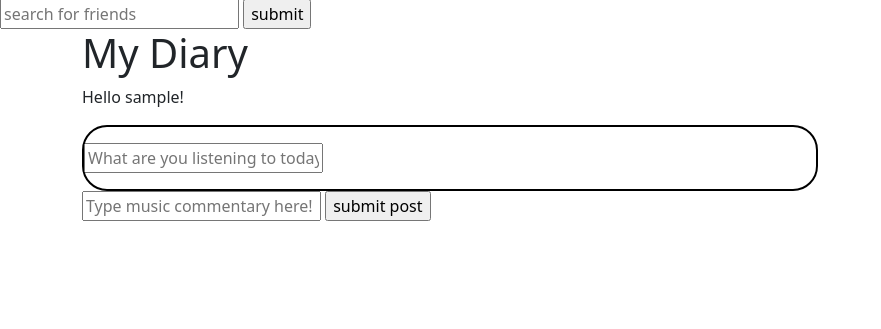
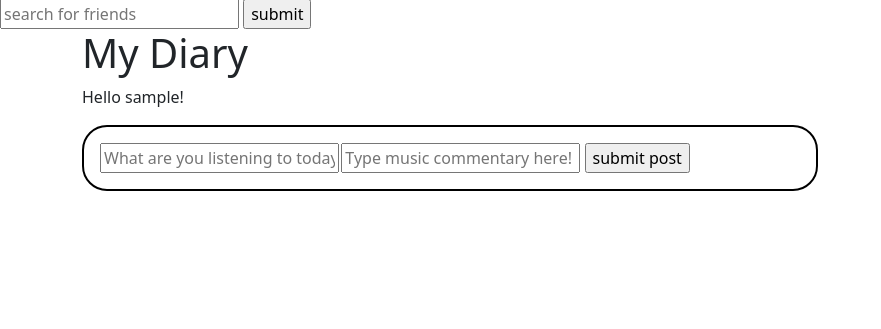
Before and after one commit to rach0101/Music_Diary_Hackbright_Project, a Flask app: a page that uses templates/diary.html in a window 1280 px wide. Shown: the part 49-378 px from the top of the page, without its empty margins (0-881 px from the left). Run offline with Flask 2, Linux system fonts and the light colour scheme; the visitor is signed in with stand-in values (Sample User, id 1); data that the repository does not hold is empty.

Commit message:
Add padding to posts

```diff
--- a/templates/diary.html
+++ b/templates/diary.html
@@ -52,32 +52,28 @@
 
     {% if read_write %}
     <div class="row">
+        <!-- parent col -->
         <div class="col-8">
-            <div id="create_post" class="post">
 
+            <div id="create_post" class="post p-3">
+                <!-- create row to make nested columns -->
+                <div class="row">
                     <div id="song_data">
 
                     </div>
 
-                <div>
+                    <div class="col-4">
                         <form id="music_search_form">
-                        <p>
-                            <p>
                             <input type="text" placeholder="What are you listening to today?" id="music_search_input">
-                            </p>
-                        </p>
                         </form>
                     </div>
-            </div>
-        </div>
-    </div>
 
-    <div class="row">
-        <div class="col-8">
-            <div id="populate_music_post">
+                    <div class="col-8" id="populate_music_post">
+
                             <form id="submit_final_post" action="/save_song_to_database" method="POST">
                                 <!-- add hidden input fields here where i can save values
                                 to send to the server -->
+
                                 <input type="hidden" id="song_name" name="name" value="id">
                                 <input type="hidden" id="song_url" name="url" value="id">
                                 <input type="hidden" id="song_img" name="img" value="id">
@@ -86,9 +82,16 @@
                                 <input type="hidden" id="artist_name" name="artist" value="id">
                                 <input type="hidden" id="artist_url" name="artist_url" value="id">
 
+
                                 <input id="comment" type="text" name="post_content" placeholder="Type music commentary here!">
+
+
                                 <input type="submit" value="submit post">
+
                             </form>
+
+                    </div>
+                </div>
             </div>
         </div>
     </div>
@@ -107,7 +110,7 @@
     {% for post in posts %}
     <div class="row">
         <div class="col-8">
-            <div class="post" id="{{post.post_id}}">
+            <div class="post p-3" id="{{post.post_id}}">
                 <img src="{{post.music_img}}">
                 <a href="{{post.music_url}}">{{post.music_title}} </a>
                 <div><a href="{{post.artist_url}}">{{post.artist_name}} </a> </div>
```
Lines whose indentation alone changed are shown as unchanged.
